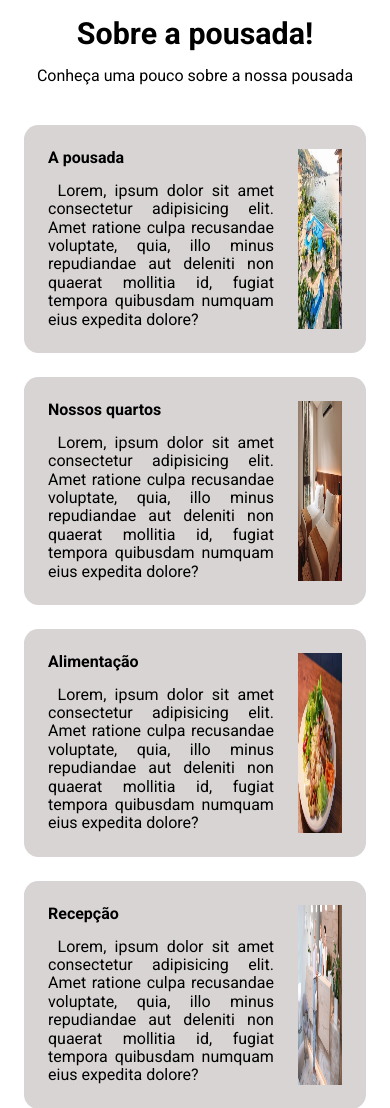
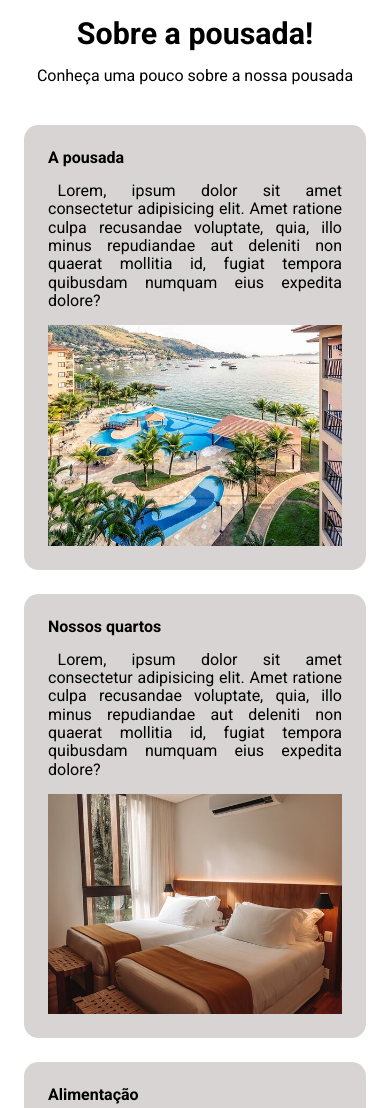
Before and after one commit to Fernandosantos0/pousada-secreta, a plain HTML site: page index.html in a window 390 px wide. Shown: the part 1720-2828 px from the top of the page. Drawn offline with Linux system fonts and the light colour scheme.

Commit message:
Inserindo estilo na parte da responsividade

```diff
--- a/assets/css/responsivo.css
+++ b/assets/css/responsivo.css
@@ -23,6 +23,10 @@
 }
 
 @media (max-width: 570px) {
+    section#banner div.box-banner {
+        width: 85%;
+    }
+
     header#cabecalho {
         height: 6em;
         line-height: 6em;
@@ -41,3 +45,15 @@
         margin-top: -69px;
     }
 }
+
+
+@media (max-width: 540px) {
+    .card {
+        flex-direction: column;
+        gap: .9em;
+    }
+
+    .card img {
+        max-width: 100%;
+    }
+}
```
